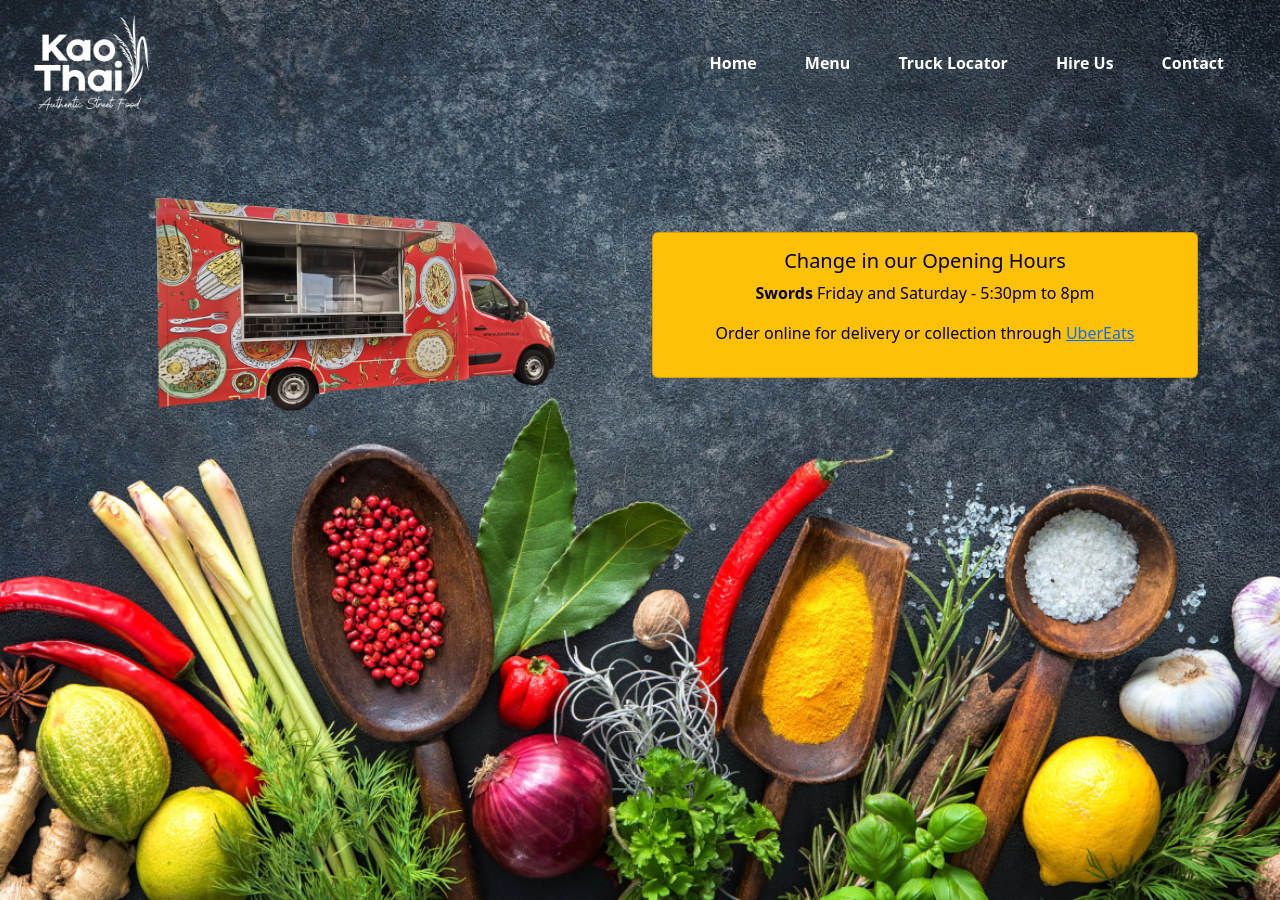
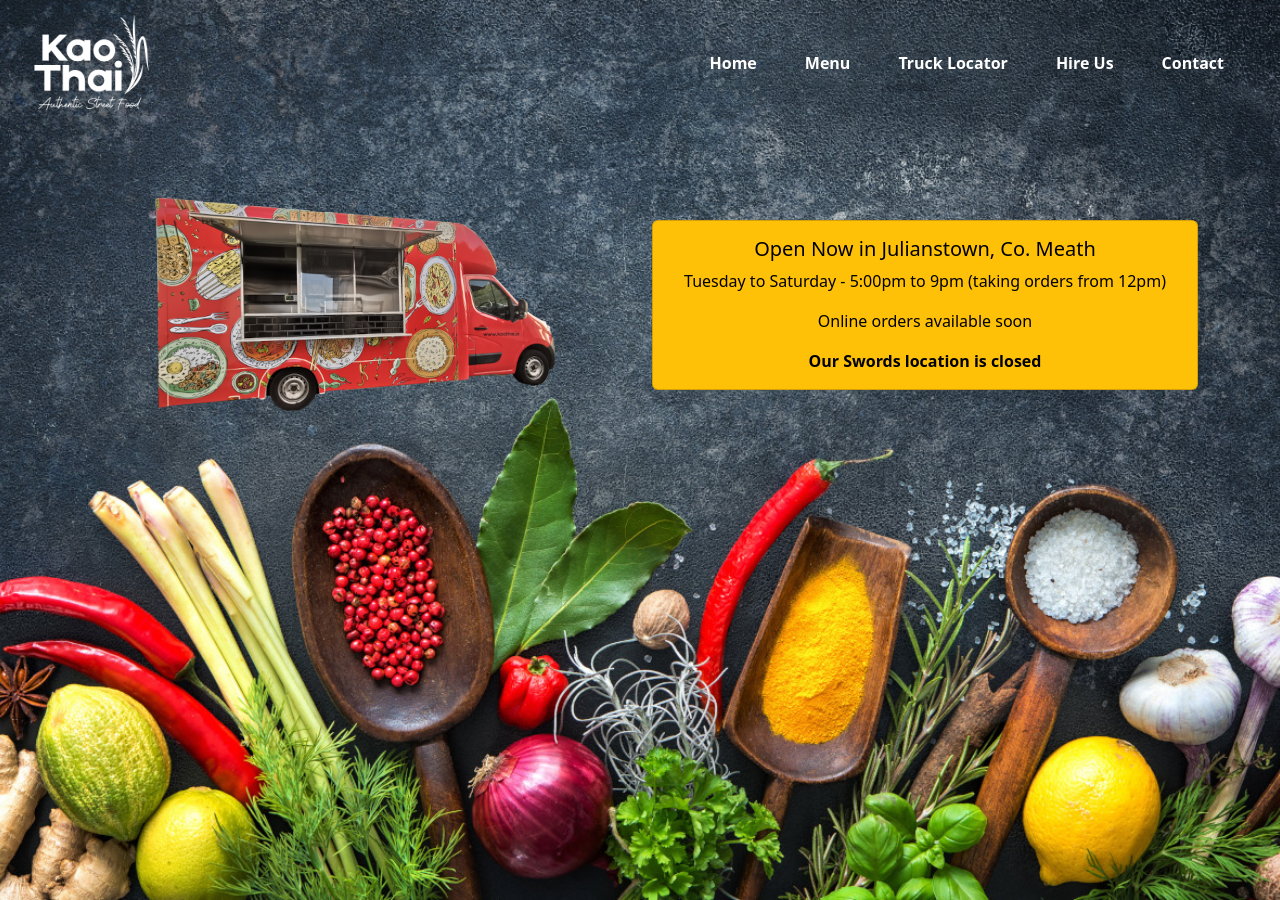
Before and after one commit to maxymo/kaothai-web, a Jekyll site: the page built from index.html, in a window 1280 px wide and 900 px high. Built offline with Jekyll 4.4.1, drawn with Linux system fonts in a browser that asks for light colours; comment, search, counter and statistics services are not loaded; some of the changed text lies outside the part shown.

Commit message:
change location

```diff
--- a/_includes/footer.html
+++ b/_includes/footer.html
@@ -32,9 +32,6 @@
             <h6 class="text-uppercase fw-bold mb-4">
               Kao Thai Food Truck
             </h6>
-            <p>
-                Kao Thai, where every bite will make you say 'Oh My Thai!
-            </p>
           </div>
           <!-- Grid column -->
 
--- a/index.html
+++ b/index.html
@@ -1,8 +1,9 @@
 ---
 layout: default
 title: Kao Thai Food Truck Ireland - Authentic Street Food
-openHoursTitle: "Change in our Opening Hours"
-openHoursSwords: "Friday and Saturday - 5:30pm to 8pm"
+openHoursTitle: "Open Now in Julianstown, Co. Meath"
+openHoursLisdornan: "Tuesday to Saturday - 5:00pm to 9pm (taking orders from 12pm)"
+openHoursNote: "Our Swords location is closed"
 ---
 
 <header id="header" class="header">
@@ -20,8 +21,9 @@
                 <!-- <div class="card text-bg-light"> -->
                     <div class="card-body">
                         <h5 class="card-title">{{ page.openHoursTitle }}</h5>
-                        <p class="card-text"><b>Swords</b> {{ page.openHoursSwords }}</p>
-                        <p>Order online for delivery or collection through <a href="https://www.order.store/store/kao-thai-food-truck/nNpKg7xnTp2KSR1ArbAdRw" target="_blank">UberEats</a> </p>
+                        <p class="card-text">{{ page.openHoursLisdornan }}</p>
+                        <p>Online orders available soon</p>
+                        <p class="card-text"><b>{{ page.openHoursNote }}</b></p>
                     </div>
                 </div>
             </div>
@@ -95,7 +97,7 @@
 
         <h1 class="my-5 text-center">Truck Locator</h1>
         <div class="container">
-            <iframe src="https://www.google.com/maps/embed?pb=!1m17!1m12!1m3!1d7382.836998335884!2d-6.2451419993294275!3d53.454042106167925!2m3!1f0!2f0!3f0!3m2!1i1024!2i768!4f13.1!3m2!1m1!2zNTPCsDI3JzE0LjAiTiA2wrAxNCczNi43Ilc!5e0!3m2!1sen!2sie!4v1681329954640!5m2!1sen!2sie" width="100%" height="450" style="border:0;" allowfullscreen="" loading="lazy" referrerpolicy="no-referrer-when-downgrade"></iframe>
+            <iframe src="https://www.google.com/maps/embed?pb=!1m18!1m12!1m3!1d9460.894834233632!2d-6.307087621213622!3d53.64298317850193!2m3!1f0!2f0!3f0!3m2!1i1024!2i768!4f13.1!3m3!1m2!1s0x48673c6f3bba64db%3A0x99552d3618c03f7!2sLisdornan%2C%20Co.%20Meath%2C%20A92%20E684!5e0!3m2!1sen!2sie!4v1697701647971!5m2!1sen!2sie" width="100%" height="450" style="border:0;" allowfullscreen="" loading="lazy" referrerpolicy="no-referrer-when-downgrade"></iframe>
         </div>
 
     </div>
```
Also changed, not shown: Gemfile.lock.
